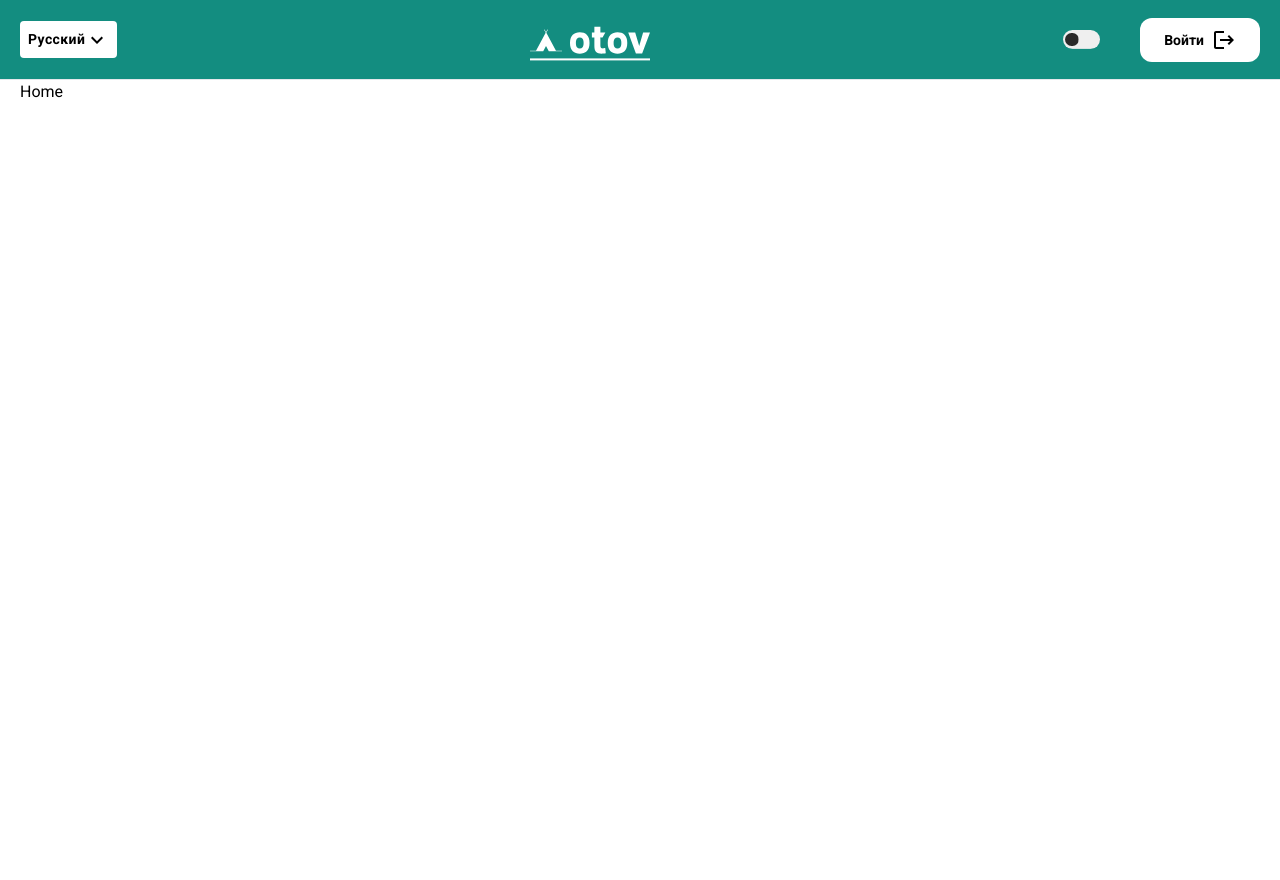
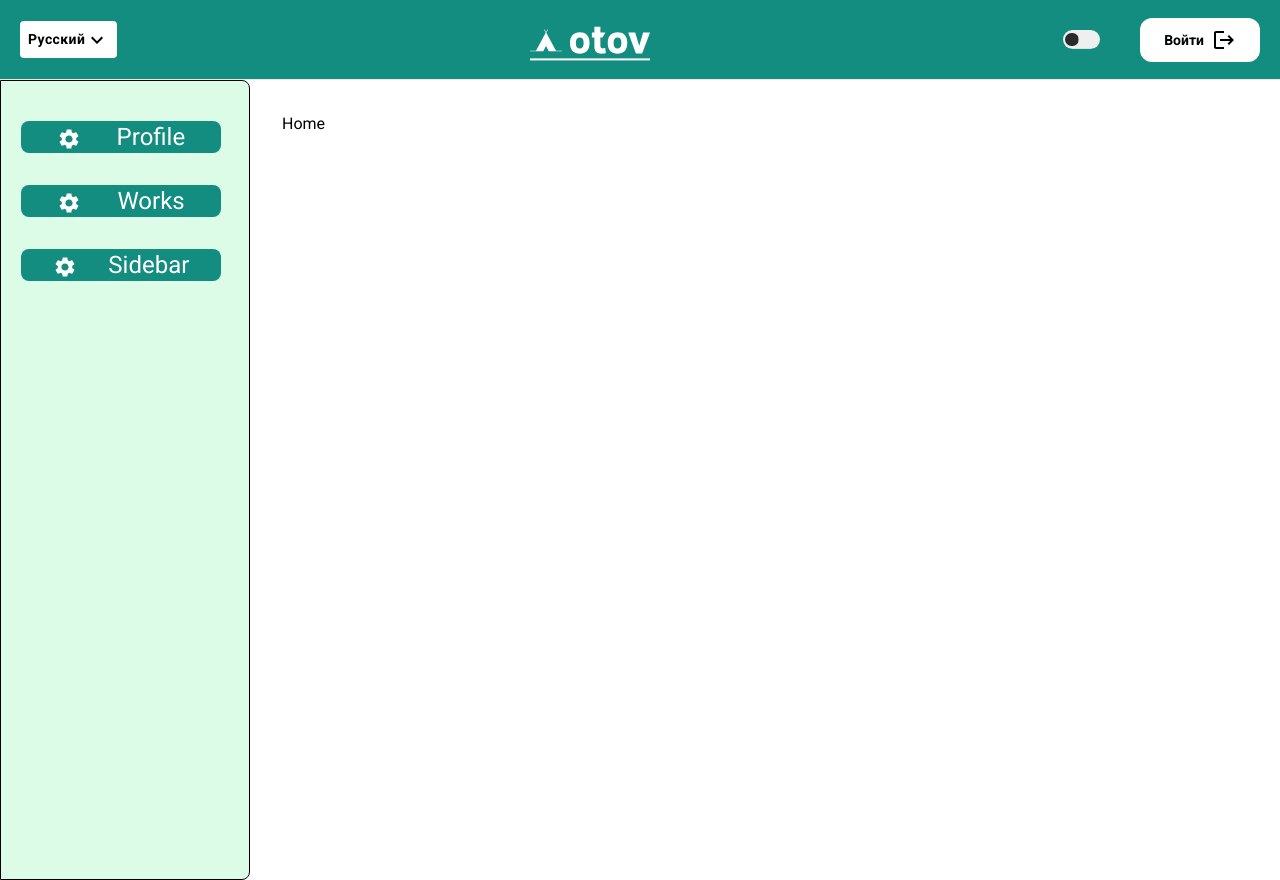
Before and after one commit to OTOV-Group/otov, a React (Create React App) app: page / in a window 1280 px wide. Before the commit the page ends 800 px from the top, so only its background shows below. Built offline with nearby package versions, Linux system fonts and the light colour scheme.

Commit message:
sidebar and privateRoute are changed by olim

```diff
--- a/src/App.tsx
+++ b/src/App.tsx
@@ -1,4 +1,3 @@
-import React from 'react';
 import Router from "./Router";
 
 function App() {
--- a/src/Layout/Layout.tsx
+++ b/src/Layout/Layout.tsx
@@ -1,22 +1,27 @@
-import React from 'react';
+import React from "react";
 import Header from "./Header/Header";
-import {Outlet} from "react-router-dom";
-import { Box } from '@mui/material';
-import LoginModal from "../components/LoginModal/LoginModal"
-import RegisterModal from '../components/RegisterModal/RegisterModal';
-import ForgotModal from '../components/ForgotModal/ForgotModal';
+import { Outlet } from "react-router-dom";
+import { Box } from "@mui/material";
+import LoginModal from "../components/LoginModal/LoginModal";
+import RegisterModal from "../components/RegisterModal/RegisterModal";
+import ForgotModal from "../components/ForgotModal/ForgotModal";
+import Sidebar from "../components/Sidebar/Sidebar";
 const Layout = () => {
-    return (
-        <Box>
-            <LoginModal/>
-            <RegisterModal/>
-            <ForgotModal/>
-            <Header/>
-            <main className="container">
-                <Outlet/>
-            </main>
+  return (
+    <Box>
+      <LoginModal />
+      <RegisterModal />
+      <ForgotModal />
+      <Header />
+      <Box display="flex" flexDirection="row" width="100%">
+        <Sidebar/>
+        <Box flex="1" p={4}>
+          {/* Adjust padding and other styles as needed */}
+          <Outlet />
         </Box>
-    );
+      </Box>
+    </Box>
+  );
 };
 
 export default Layout;
--- a/src/Router.tsx
+++ b/src/Router.tsx
@@ -1,31 +1,32 @@
-import {Suspense} from "react";
-import {Route, Routes} from "react-router-dom";
-import Layout from "./Layout/Layout";
-import {privateRoutes, publicRoutes} from "./routes";
+import React, { Suspense } from "react";
+import { Route, Routes, Navigate } from "react-router-dom";
+
+import { routes } from "./routes";
 import Loader from "./components/Loader/Loader";
 import PrivateRoute from "./components/PrivateRoute/PrivateRoute";
-
+import Layout from "./Layout/Layout";
 
 const Router = () => {
-
   return (
     <>
-            <Suspense fallback={<Loader/>}>
+      <Suspense fallback={<Loader />}>
+        <PrivateRoute>
           <Routes>
             <Route path="/" element={<Layout/>}>
-                        {publicRoutes.map(({ path, Element, index }) => (
-                            <Route index={index} key={path} path={path} element={<Element/>}/>
+              {routes.map(({ index, path, Element }) => (
+                <Route
+                  key={path}
+                  index={index}
+                  path={path}
+                  element={<Element />}
+                />
               ))}
-                        {/*<PrivateRoute>*/}
-                        {privateRoutes.map(({ index, path, Element }) => (
-                            <Route index={index} key={path} path={path} element={<Element/>}/>
-                        ))}
-                        {/*</PrivateRoute>*/}
             </Route>
           </Routes>
+        </PrivateRoute>
       </Suspense>
     </>
   );
-}
+};
 
 export default Router;
--- a/src/components/PrivateRoute/PrivateRoute.tsx
+++ b/src/components/PrivateRoute/PrivateRoute.tsx
@@ -1,16 +1,17 @@
-import React from 'react';
-import {Navigate} from "react-router-dom";
-
+import React from "react";
+import { Navigate } from "react-router-dom";
 
 interface IPrivateRoute {
-    children: React.JSX.Element;
+  children: React.ReactNode;
 }
+
 const PrivateRoute: React.FC<IPrivateRoute> = ({ children }) => {
-    // if(!user) {
-    //     return <Navigate to="/"/>
-    // }
+  const userIsAuthenticated = true; // Replace with your authentication logic
+  if (!userIsAuthenticated) {
+    return <Navigate to="/login" />;
+  }
 
-    return (children);
+  return <>{children}</>;
 };
 
 export default PrivateRoute;
--- /dev/null
+++ b/src/components/Sidebar/Sidebar.tsx
@@ -0,0 +1,47 @@
+import React from 'react';
+import { Box } from "@mui/material";
+import { Link } from 'react-router-dom';
+import SettingsIcon from '@mui/icons-material/Settings';
+
+interface ILinks {
+  icon: any;
+  text: string;
+  link: string;
+}
+
+const Sidebar: React.FC = () => {
+  const links: ILinks[] = [
+    {
+      icon: <SettingsIcon/>,
+      text: 'Profile',
+      link: '/profile',
+    },
+    {
+      icon: <SettingsIcon/>,
+      text: 'Works',
+      link: '/works',
+    },
+    {
+      icon: <SettingsIcon/>,
+      text: 'Sidebar',
+      link: '/settings',
+    },
+  ];
+
+  return (
+    <Box width="250px" border="1px solid #000" className="flex flex-col h-screen rounded-r-lg py-10 px-5 bg-green-100 gap-y-8">
+      {links.map(({ link, icon, text }) => (
+        <Box style={{ background: "#138d80" }} width="200px" className="rounded-lg text-white text-2xl">
+            <Link className="flex items-center justify-evenly" to={link}>
+                <span>{icon}</span>
+                <p>
+                    {text}
+                </p>
+            </Link>
+        </Box>
+      ))}
+    </Box>
+  );
+};
+
+export default Sidebar;
--- a/src/consts/routes-const.tsx
+++ b/src/consts/routes-const.tsx
@@ -1,5 +1,3 @@
-
-
 
 const HOME_ROUTE = "/";
 const PROFILE_ROUTE = "/profile";
--- a/src/pages/Profile/Profile.tsx
+++ b/src/pages/Profile/Profile.tsx
@@ -1,5 +1,3 @@
-import React from 'react';
-
 const Profile = () => {
     return (
         <div>
--- a/src/routes.tsx
+++ b/src/routes.tsx
@@ -1,19 +1,15 @@
-import path from "path";
 import {lazy} from "react";
 import {HOME_ROUTE, PROFILE_ROUTE} from "./consts/routes-const";
 
 const Home = lazy(() => import("./pages/Home/Home"))
 const Profile = lazy(() => import("./pages/Profile/Profile"))
 
-const publicRoutes = [
+const routes = [
     {
         path: HOME_ROUTE,
         Element: Home,
         index: true
     },
-]
-
-const privateRoutes = [
     {
         path: PROFILE_ROUTE,
         Element: Profile,
@@ -21,4 +17,6 @@ const privateRoutes = [
     }
 ]
 
-export { publicRoutes, privateRoutes }
+
+
+export { routes }
```
Lines whose indentation alone changed are shown as unchanged.
